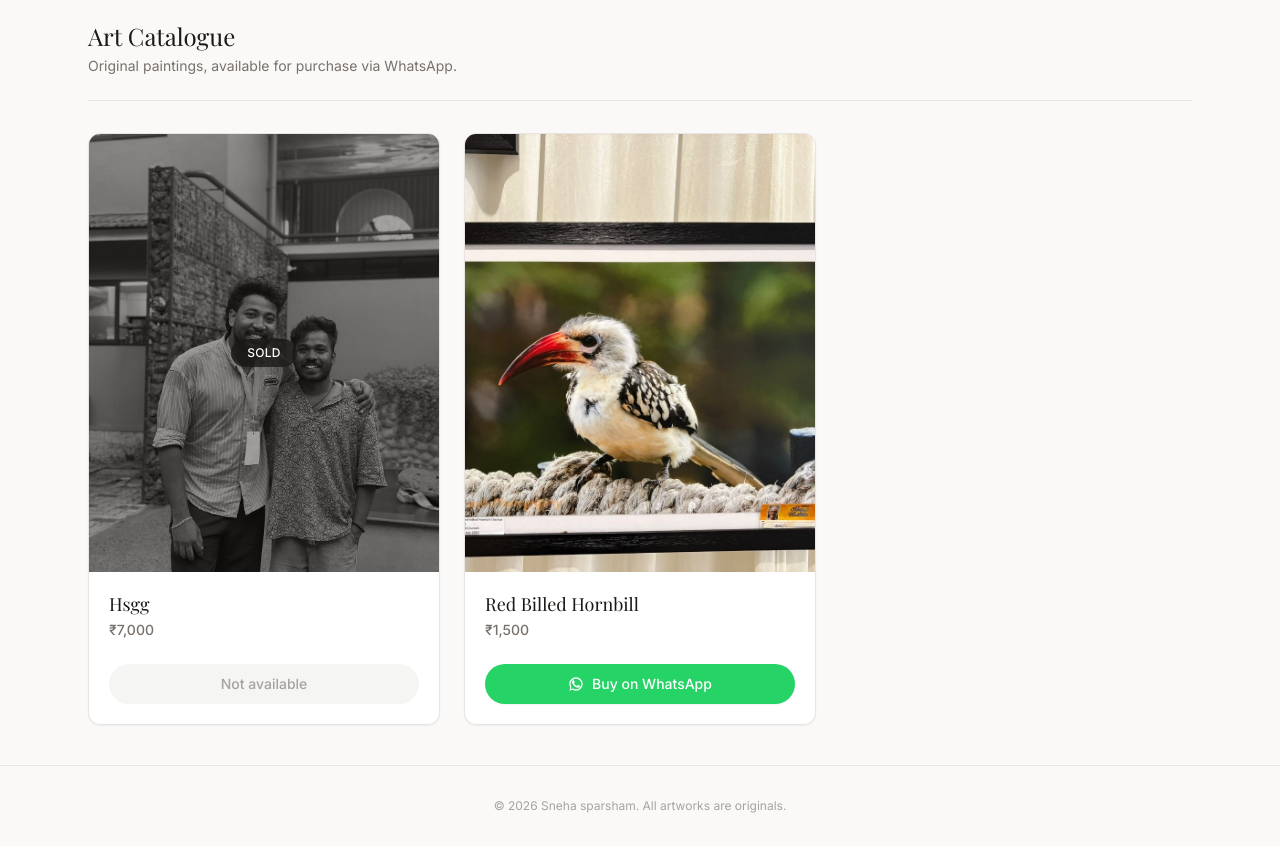
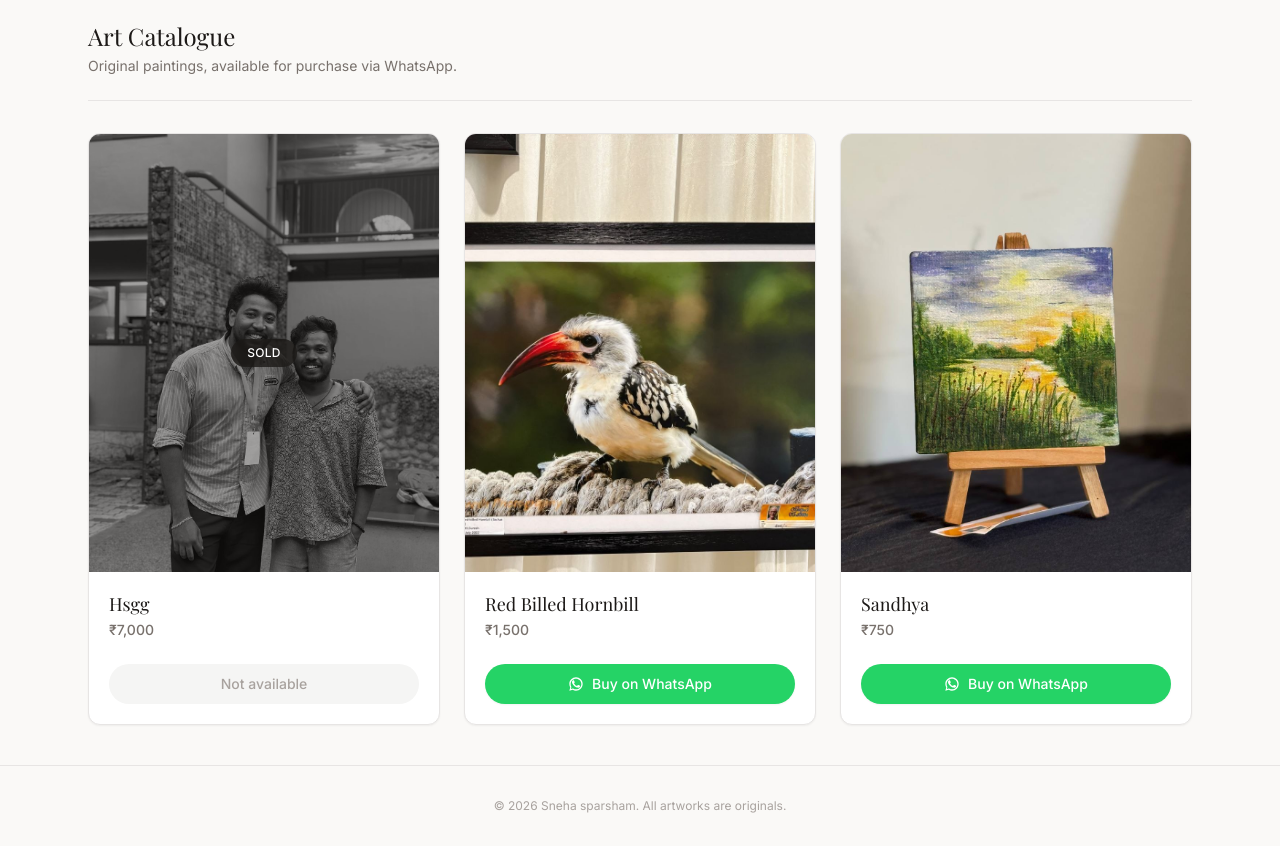
Before and after one commit to jasilmohmd/Art-catalogue, a Next.js app: page / in a window 1280 px wide. Shown: the part 820-1666 px from the top of the page. Built offline with nearby package versions, Linux system fonts and the light colour scheme; a web font is replaced by a local one.

Commit message:
feat: add Sandhya artwork

```diff
--- a/data/artworks.ts
+++ b/data/artworks.ts
@@ -23,4 +23,11 @@ export const artworks: Artwork[] = [
     image: "/artworks/red_billed_hornbill-1500.jpg",
     available: true,
   },
+  {
+    id: "sandhya",
+    name: "Sandhya",
+    price: 750,
+    image: "/artworks/sandhya-750.jpg",
+    available: true,
+  },
 ];
```
Also changed, not shown: public/artworks/sandhya-750.jpg (added).
